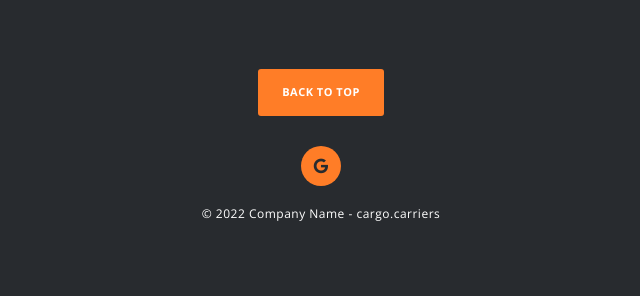
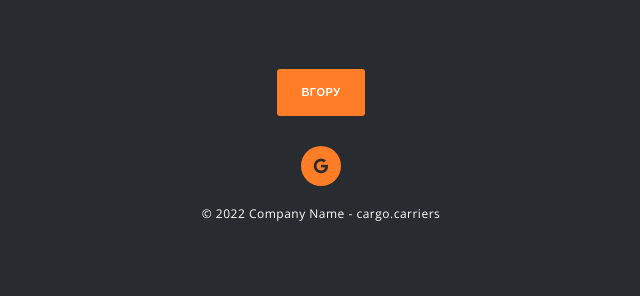
Before and after one commit to Makson-555/vproject, a Django app: page / in a window 1280 px wide. Shown: the part 1703-1999 px from the top of the page, without its empty margins (319-959 px from the left). Run offline with Django 4.2, Linux system fonts and the light colour scheme; some libraries are stand-ins or nearby versions.

Commit message:
Update index.html

```diff
--- a/vpr/templates/index.html
+++ b/vpr/templates/index.html
@@ -186,7 +186,7 @@ https://templatemo.com/tm-526-vanilla
             <div class="row">
                 <div class="col-md-12">
                     <div class="primary-button">
-                        <a href="#home">Back To Top</a>
+                        <a href="#home">Вгору</a>
                     </div>
                     <ul>
                         <li><a href="#"><i class="fa fa-google"></i></a></li>
```
